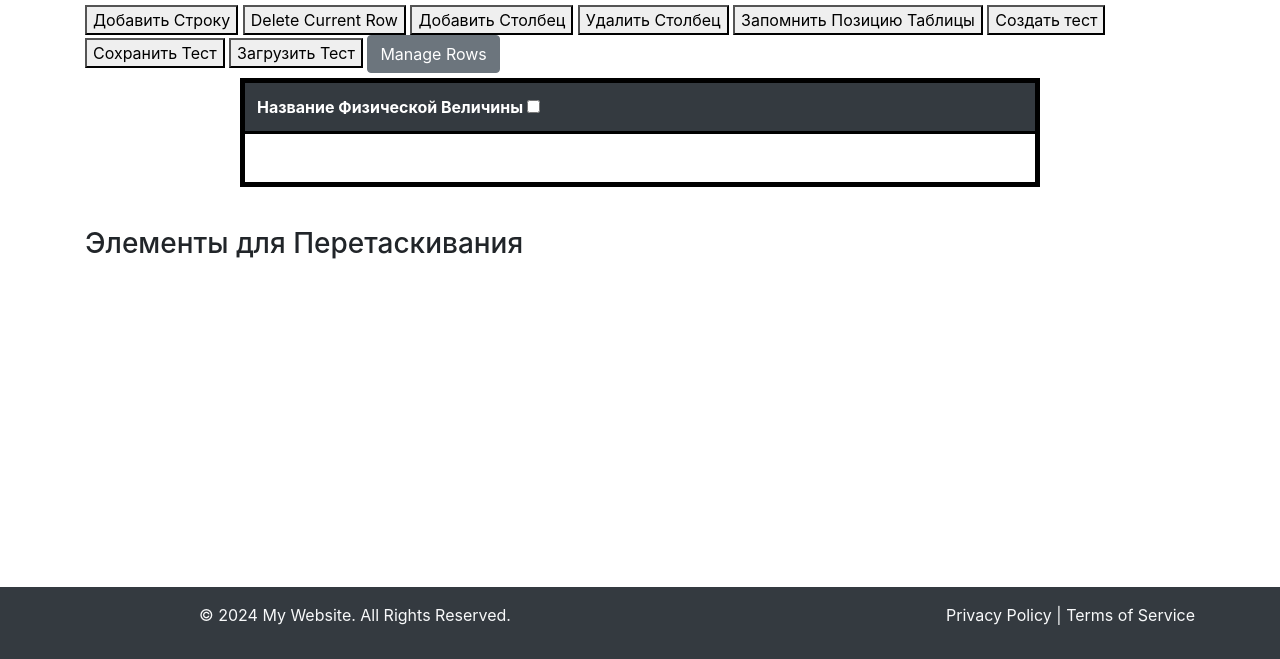
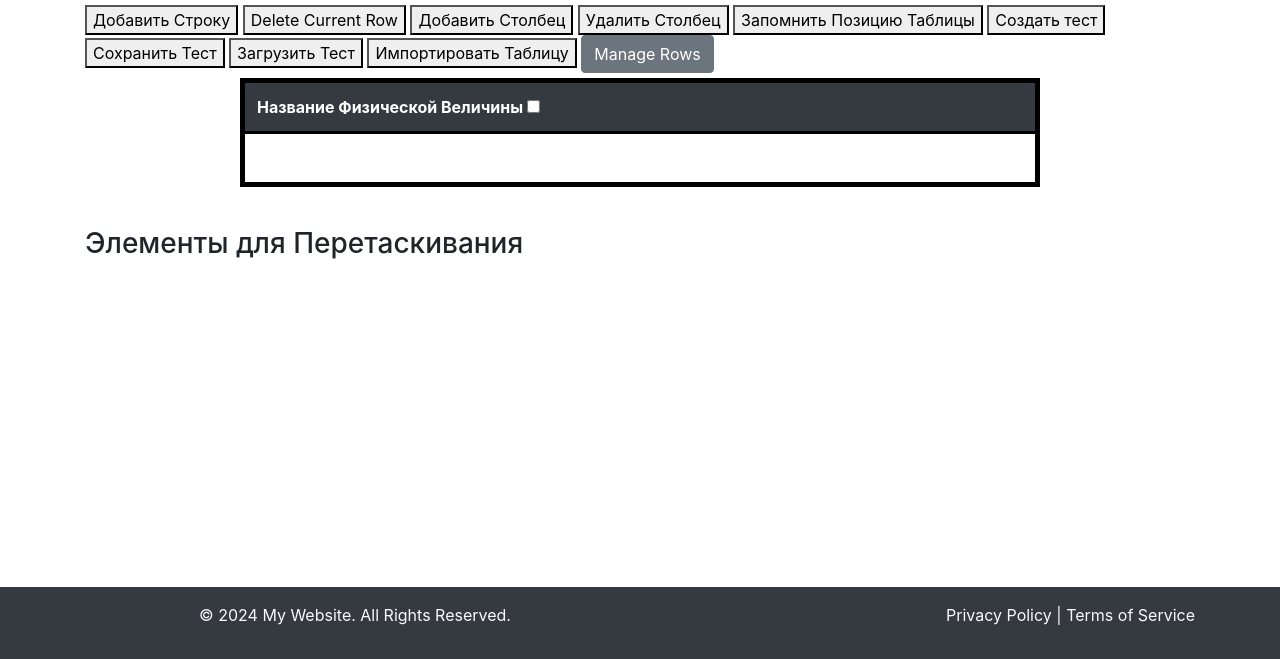
Before and after one commit to AnuarAkdaulet/Test-Studio, a plain HTML site: page teacher.html in a window 1280 px wide. Shown: the part 141-800 px from the top of the page. Drawn offline with nearby package versions, Linux system fonts and the light colour scheme.

Commit message:
Update teacher.html
import table included

```diff
--- a/teacher.html
+++ b/teacher.html
@@ -65,6 +65,7 @@ document.querySelectorAll('table tbody tr').forEach(row => {
     <button onclick="createTest()">Создать тест</button>
     <button onclick="saveTest()">Сохранить Тест</button>
     <button onclick="loadTest()">Загрузить Тест</button>
+	<button onclick="importTable()">Импортировать Таблицу</button>
 
 <!-- Button to trigger modal -->
 <button type="button" class="btn btn-secondary" data-toggle="modal" data-target="#rowActionsModal">
```
